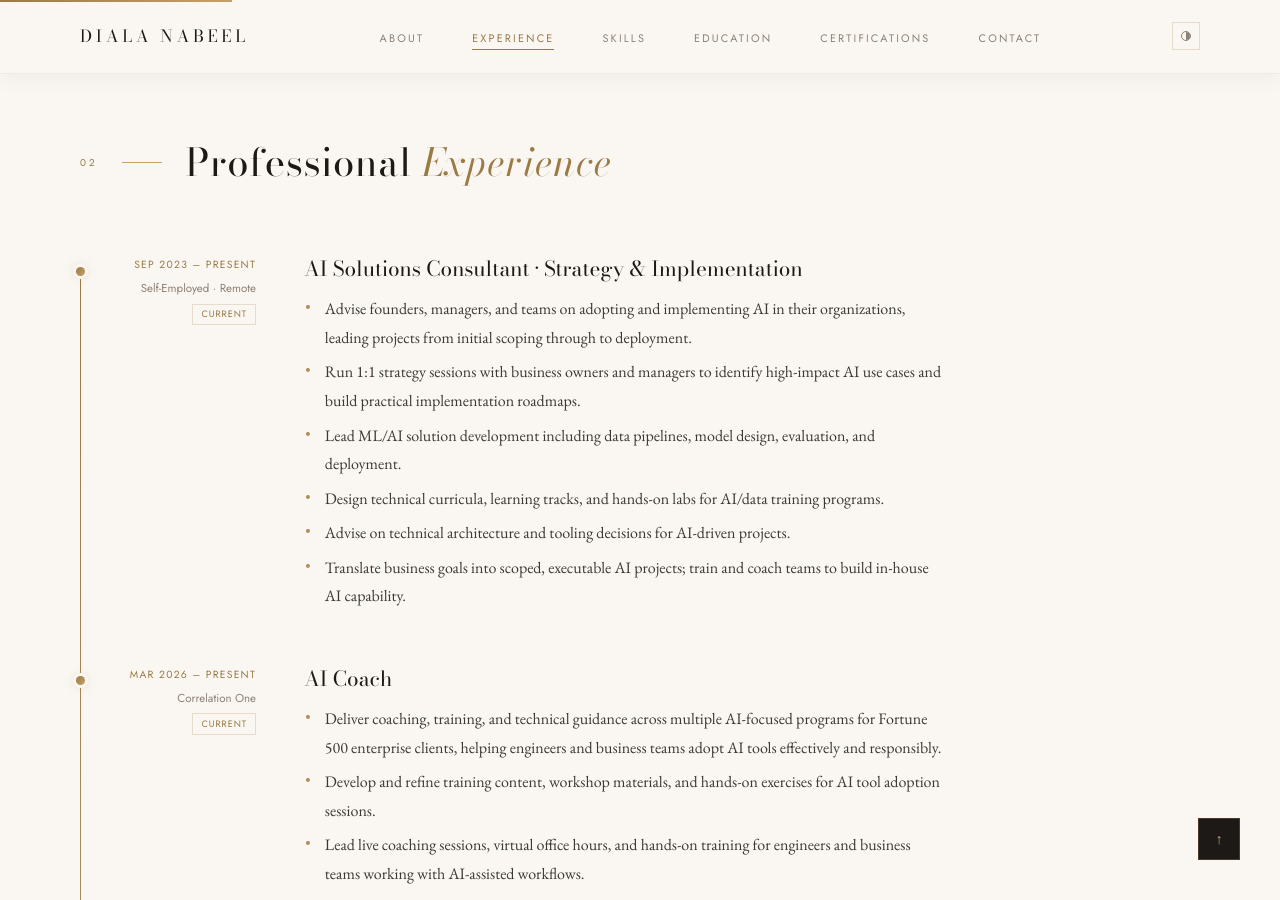
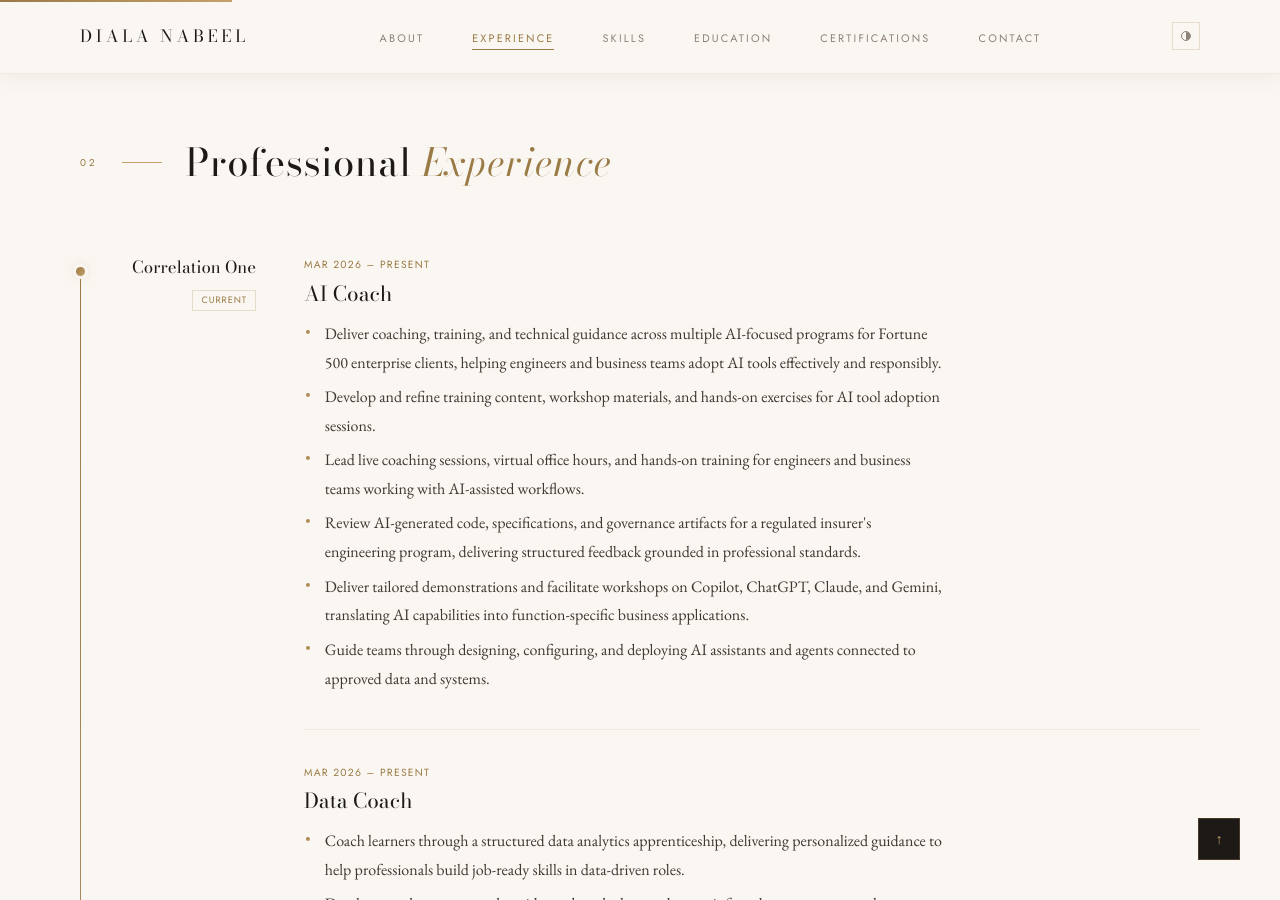
Before and after one commit to MsDiala/MsDiala.github.io, a Jekyll site: the page index.html, which Jekyll copies as it is, in a window 1280 px wide and 900 px high, scrolled down 1903 px. Built offline with Jekyll 4.4.1, drawn with Linux system fonts in a browser that asks for light colours; some of the changed text lies outside the part shown.

Commit message:
Add files via upload

```diff
--- a/index.html
+++ b/index.html
@@ -653,6 +653,34 @@
       height: 4px;
       border-radius: 50%;
       background: linear-gradient(135deg, var(--gold), var(--gold-lt));
+    }
+
+    .ti-co-main {
+      font-family: 'Bodoni Moda', serif;
+      font-size: 1.05rem;
+      color: var(--charcoal);
+      margin-bottom: 0.3rem;
+      line-height: 1.25;
+    }
+
+    .ti-sub {
+      margin-bottom: 2.2rem;
+      padding-bottom: 2.2rem;
+      border-bottom: 1px solid var(--border-lt);
+    }
+
+    .ti-sub:last-child {
+      margin-bottom: 0;
+      padding-bottom: 0;
+      border-bottom: none;
+    }
+
+    .ti-sub-period {
+      font-size: 0.65rem;
+      letter-spacing: 0.12em;
+      color: var(--gold);
+      text-transform: uppercase;
+      margin-bottom: 0.5rem;
     }
 
     .ti-programs {
@@ -1475,79 +1503,69 @@
 
         <div class="ti r">
           <div class="ti-left">
-            <div class="ti-period">Sep 2023 – Present</div>
-            <div class="ti-co">Self-Employed · Remote</div>
+            <div class="ti-co-main">Correlation One</div>
             <div class="ti-badge">Current</div>
           </div>
           <div>
-            <div class="ti-role">AI Solutions Consultant · Strategy &amp; Implementation</div>
-            <div class="ti-desc">
-              <ul>
-                <li>Advise founders, managers, and teams on adopting and implementing AI in their organizations,
-                  leading projects from initial scoping through to deployment.</li>
-                <li>Run 1:1 strategy sessions with business owners and managers to identify high-impact AI use cases
-                  and build practical implementation roadmaps.</li>
-                <li>Lead ML/AI solution development including data pipelines, model design, evaluation, and
-                  deployment.</li>
-                <li>Design technical curricula, learning tracks, and hands-on labs for AI/data training programs.</li>
-                <li>Advise on technical architecture and tooling decisions for AI-driven projects.</li>
-                <li>Translate business goals into scoped, executable AI projects; train and coach teams to build
-                  in-house AI capability.</li>
-              </ul>
+            <div class="ti-sub">
+              <div class="ti-sub-period">Mar 2026 – Present</div>
+              <div class="ti-role">AI Coach</div>
+              <div class="ti-desc">
+                <ul>
+                  <li>Deliver coaching, training, and technical guidance across multiple AI-focused programs for
+                    Fortune 500 enterprise clients, helping engineers and business teams adopt AI tools effectively and
+                    responsibly.</li>
+                  <li>Develop and refine training content, workshop materials, and hands-on exercises for AI tool
+                    adoption sessions.</li>
+                  <li>Lead live coaching sessions, virtual office hours, and hands-on training for engineers and
+                    business teams working with AI-assisted workflows.</li>
+                  <li>Review AI-generated code, specifications, and governance artifacts for a regulated insurer's
+                    engineering program, delivering structured feedback grounded in professional standards.</li>
+                  <li>Deliver tailored demonstrations and facilitate workshops on Copilot, ChatGPT, Claude, and
+                    Gemini, translating AI capabilities into function-specific business applications.</li>
+                  <li>Guide teams through designing, configuring, and deploying AI assistants and agents connected to
+                    approved data and systems.</li>
+                </ul>
+              </div>
             </div>
-          </div>
-        </div>
-
-        <div class="ti r">
-          <div class="ti-left">
-            <div class="ti-period">Mar 2026 – Present</div>
-            <div class="ti-co">Correlation One</div>
-            <div class="ti-badge">Current</div>
-          </div>
-          <div>
-            <div class="ti-role">AI Coach</div>
-            <div class="ti-desc">
-              <ul>
-                <li>Deliver coaching, training, and technical guidance across multiple AI-focused programs for
-                  Fortune 500 enterprise clients, helping engineers and business teams adopt AI tools effectively and
-                  responsibly.</li>
-                <li>Develop and refine training content, workshop materials, and hands-on exercises for AI tool
-                  adoption sessions.</li>
-                <li>Lead live coaching sessions, virtual office hours, and hands-on training for engineers and
-                  business teams working with AI-assisted workflows.</li>
-                <li>Review AI-generated code, specifications, and governance artifacts for a regulated insurer's
-                  engineering program, delivering structured feedback grounded in professional standards.</li>
-                <li>Deliver tailored demonstrations and facilitate workshops on Copilot, ChatGPT, Claude, and Gemini,
-                  translating AI capabilities into function-specific business applications.</li>
-                <li>Guide teams through designing, configuring, and deploying AI assistants and agents connected to
-                  approved data and systems.</li>
-              </ul>
+
+            <div class="ti-sub">
+              <div class="ti-sub-period">Mar 2026 – Present</div>
+              <div class="ti-role">Data Coach</div>
+              <div class="ti-desc">
+                <ul>
+                  <li>Coach learners through a structured data analytics apprenticeship, delivering personalized
+                    guidance to help professionals build job-ready skills in data-driven roles.</li>
+                  <li>Develop supplementary study guides and worked examples to reinforce lecture content and support
+                    independent learning.</li>
+                  <li>Deliver 1:1 coaching and hands-on office hours, guiding learners through technical challenges
+                    and building analytical problem-solving skills.</li>
+                  <li>Provide expert guidance during live program lectures, reinforcing skills in data analysis,
+                    visualization, and modern analytics tools.</li>
+                  <li>Partner with instructors and program leadership in weekly Data Coach meetings to align on
+                    learner progress and drive program improvements.</li>
+                </ul>
+                <div class="ti-programs">Programs: Texas Data Analytics Apprenticeship (002)</div>
+              </div>
             </div>
-          </div>
-        </div>
-
-        <div class="ti r">
-          <div class="ti-left">
-            <div class="ti-period">Mar 2026 – Present</div>
-            <div class="ti-co">Correlation One</div>
-            <div class="ti-badge">Current</div>
-          </div>
-          <div>
-            <div class="ti-role">Data Coach</div>
-            <div class="ti-desc">
-              <ul>
-                <li>Coach learners through a structured data analytics apprenticeship, delivering personalized
-                  guidance to help professionals build job-ready skills in data-driven roles.</li>
-                <li>Develop supplementary study guides and worked examples to reinforce lecture content and support
-                  independent learning.</li>
-                <li>Deliver 1:1 coaching and hands-on office hours, guiding learners through technical challenges and
-                  building analytical problem-solving skills.</li>
-                <li>Provide expert guidance during live program lectures, reinforcing skills in data analysis,
-                  visualization, and modern analytics tools.</li>
-                <li>Partner with instructors and program leadership in weekly Data Coach meetings to align on learner
-                  progress and drive program improvements.</li>
-              </ul>
-              <div class="ti-programs">Programs: Texas Data Analytics Apprenticeship (002)</div>
+
+            <div class="ti-sub">
+              <div class="ti-sub-period">Sep 2024 – Present</div>
+              <div class="ti-role">Teaching Assistant, Data Analytics &amp; Machine Learning</div>
+              <div class="ti-desc">
+                <ul>
+                  <li>Review course materials and labs in advance, flagging gaps and suggesting content improvements
+                    to ensure readiness for live delivery.</li>
+                  <li>Support live data analytics training sessions by assisting instructors during lectures and
+                    breakout activities.</li>
+                  <li>Hold weekly office hours; moderate Slack and facilitate breakout sessions to guide learners
+                    through technical challenges.</li>
+                  <li>Participate in weekly instructor and TA coordination meetings to discuss learner progress and
+                    program delivery.</li>
+                </ul>
+                <div class="ti-programs">Programs: Amazon Data Analytics Cohorts 13, 16, 19, 21, 24 &middot; Jordan
+                  Tech for Jobs</div>
+              </div>
             </div>
           </div>
         </div>
@@ -1579,25 +1597,25 @@
 
         <div class="ti r">
           <div class="ti-left">
-            <div class="ti-period">Sep 2024 – Present</div>
-            <div class="ti-co">Correlation One</div>
+            <div class="ti-period">Sep 2023 – Present</div>
+            <div class="ti-co">Freelance · Remote</div>
             <div class="ti-badge">Current</div>
           </div>
           <div>
-            <div class="ti-role">Teaching Assistant, Data Analytics &amp; Machine Learning</div>
+            <div class="ti-role">AI Solutions Consultant · Strategy &amp; Implementation</div>
             <div class="ti-desc">
               <ul>
-                <li>Review course materials and labs in advance, flagging gaps and suggesting content improvements to
-                  ensure readiness for live delivery.</li>
-                <li>Support live data analytics training sessions by assisting instructors during lectures and
-                  breakout activities.</li>
-                <li>Hold weekly office hours; moderate Slack and facilitate breakout sessions to guide learners through
-                  technical challenges.</li>
-                <li>Participate in weekly instructor and TA coordination meetings to discuss learner progress and
-                  program delivery.</li>
+                <li>Advise founders, managers, and teams on adopting and implementing AI in their organizations,
+                  leading projects from initial scoping through to deployment.</li>
+                <li>Run 1:1 strategy sessions with business owners and managers to identify high-impact AI use cases
+                  and build practical implementation roadmaps.</li>
+                <li>Lead ML/AI solution development including data pipelines, model design, evaluation, and
+                  deployment.</li>
+                <li>Design technical curricula, learning tracks, and hands-on labs for AI/data training programs.</li>
+                <li>Advise on technical architecture and tooling decisions for AI-driven projects.</li>
+                <li>Translate business goals into scoped, executable AI projects; train and coach teams to build
+                  in-house AI capability.</li>
               </ul>
-              <div class="ti-programs">Programs: Amazon Data Analytics Cohorts 13, 16, 19, 21, 24 &middot; Jordan Tech
-                for Jobs</div>
             </div>
           </div>
         </div>
@@ -2132,9 +2150,9 @@
           <div class="c-info"><strong>Email</strong><span>dialaqader@gmail.com</span></div>
           <span class="c-arrow" aria-hidden="true">→</span>
         </a>
-        <a href="https://github.com/MsDiala" target="_blank" rel="noopener noreferrer" class="c-link">
-          <div class="c-icon" aria-hidden="true">&lt;/&gt;</div>
-          <div class="c-info"><strong>GitHub</strong><span>github.com/MsDiala</span></div>
+        <a href="https://calendly.com/dialaqader" target="_blank" rel="noopener noreferrer" class="c-link">
+          <div class="c-icon" aria-hidden="true">&#128197;</div>
+          <div class="c-info"><strong>Book a Call</strong><span>calendly.com/dialaqader</span></div>
           <span class="c-arrow" aria-hidden="true">→</span>
         </a>
       </div>
```
Also changed, not shown: other parts of index.html (+1 -1 lines).
